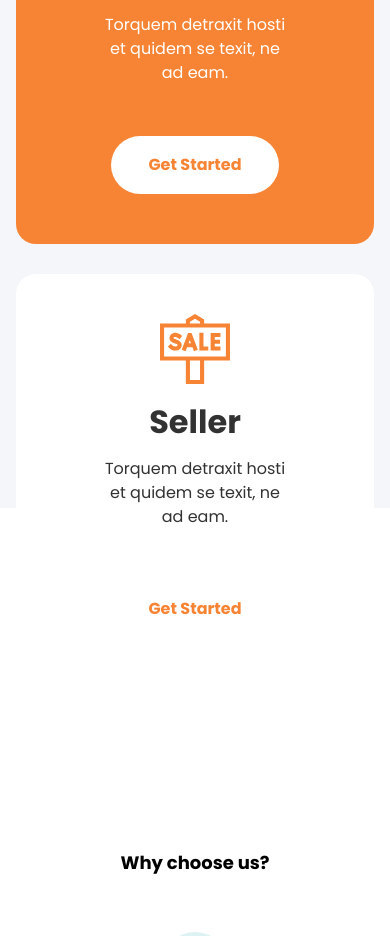
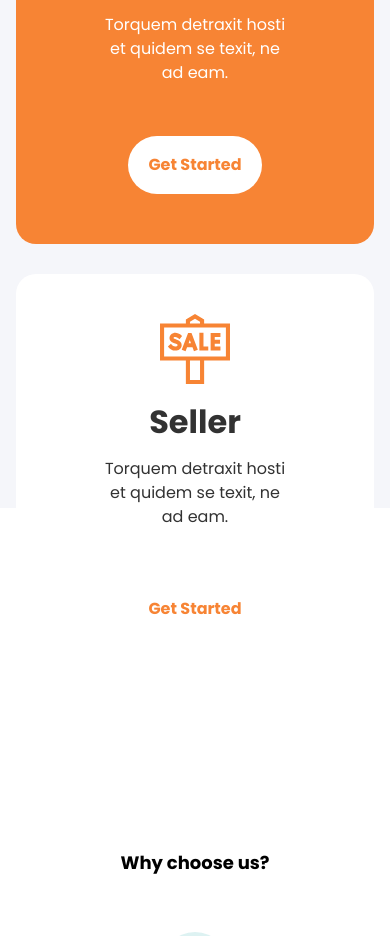
Before and after one commit to pafnytui/Homework_basic, a plain HTML site: page cutspace/index.html in a window 390 px wide. Shown: the part 4621-5557 px from the top of the page. Drawn offline with Linux system fonts and the light colour scheme.

Commit message:
04.12.21

```diff
--- a/cutspace/css/style.css
+++ b/cutspace/css/style.css
@@ -941,6 +941,10 @@ body {
     .packman:after {
         display: none;
     }
+
+    .serve-btn {
+        padding: 20px;
+    }
 }
 
 
```
